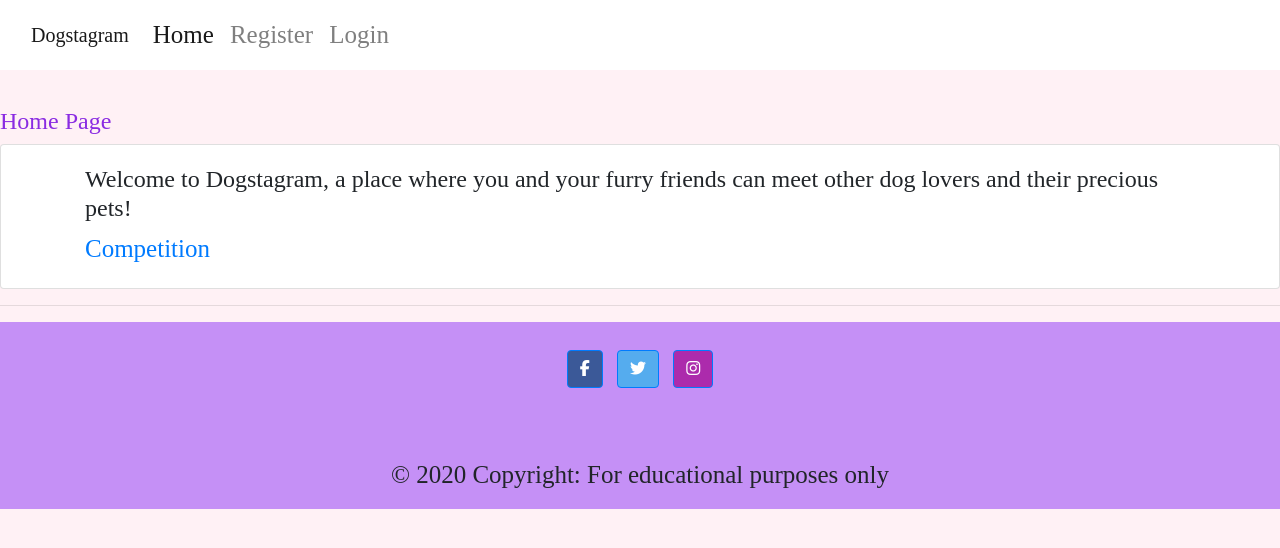
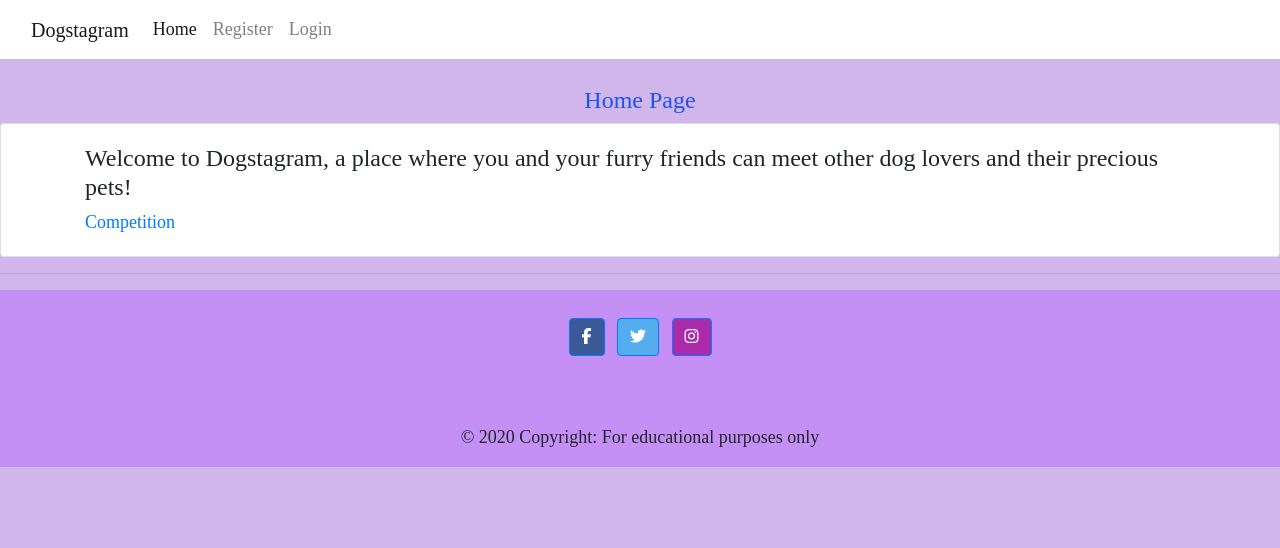
Before and after one commit to shellym96/dog-stagram, a Django app: page / in a window 1280 px wide. Shown: the top 548 px of the page. Run offline with Django 3.2, Linux system fonts and the light colour scheme; some libraries are stand-ins or nearby versions.

Commit message:
Add background color and text alignment to titles

```diff
--- a/static/css/style.css
+++ b/static/css/style.css
@@ -7,10 +7,25 @@ body > footer {
 
 body {
     font-family: forum;
-    font-size: 25px;
-    background-color: #fff1f5 !important;
+    font-size: 18px;
+    background-color: rgb(209, 182, 235) !important;
   }
 
 #homepage {
-    color: blueviolet;
+    color: rgb(27, 82, 247);
+    text-align: center;
 }
+/* add_photo.html */
+h3 {
+  text-align: center;
+}
+
+#select_image {
+  text-align: center;
+  padding-top: 30px;
+}
+
+button {
+  border-radius: 25px;
+
+}
```
